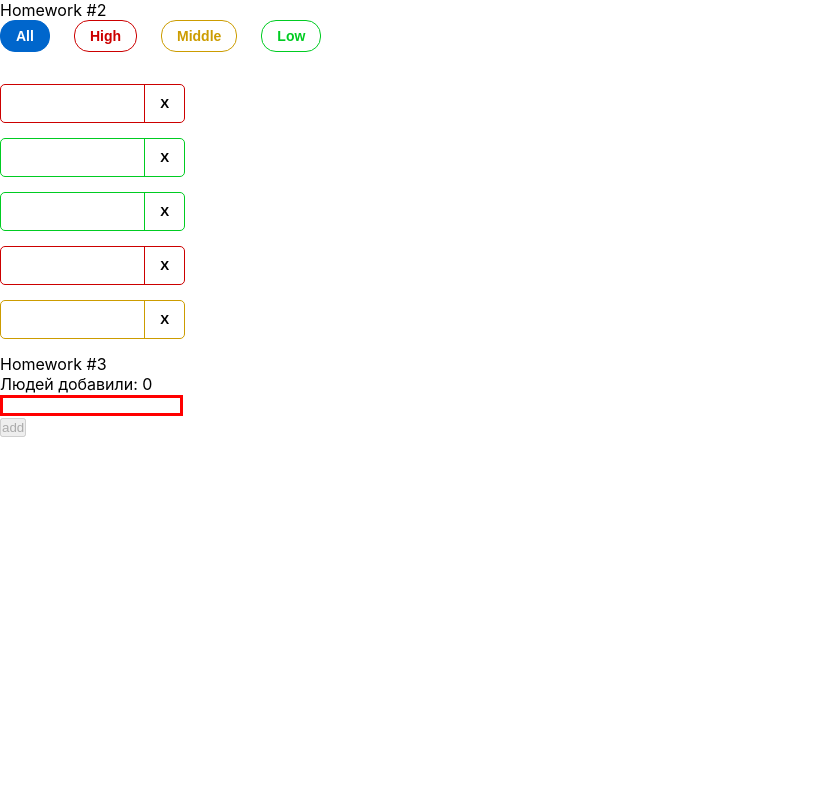
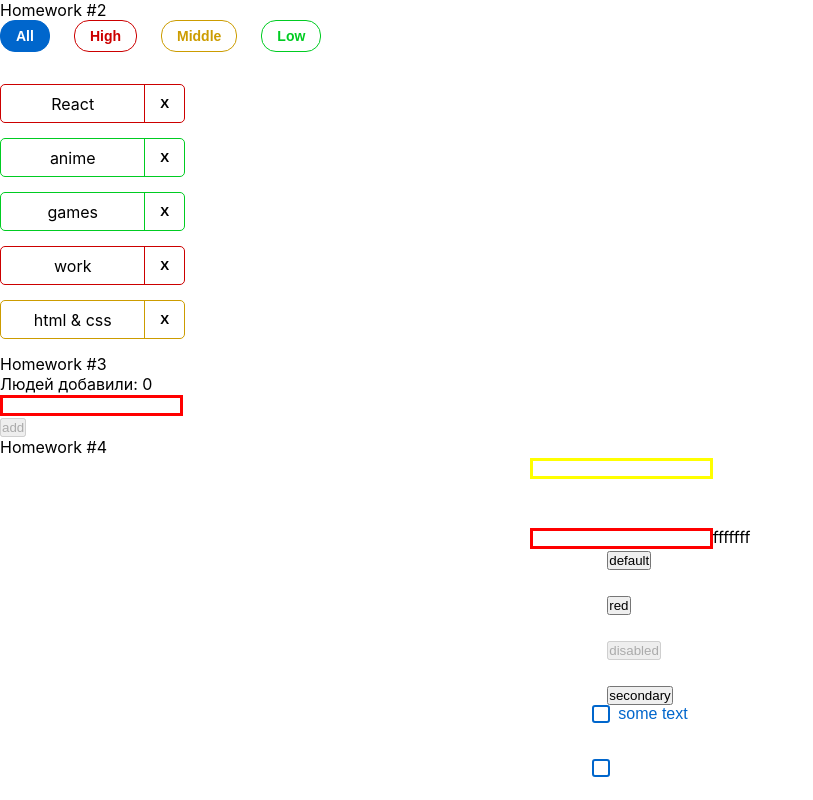
Before and after one commit to premakanda/hw_ign, a React (Create React App) app: page / in a window 1280 px wide. Shown: the whole page, without its empty margins (0-813 px from the left). Built offline with nearby package versions, Linux system fonts and the light colour scheme.

Commit message:
add hw324

```diff
--- a/src/s1-main/App.tsx
+++ b/src/s1-main/App.tsx
@@ -12,7 +12,7 @@ function App() {
 
             <HW2/>
             <HW3/>
-            {/*<HW4/>*/}
+            <HW4/>
 
             {/*при выполнении дз 5 и более - закомментировать здесь дз 1-4, так как они есть внутри дз 5*/}
             {/*<HW5/>*/}
--- a/src/s2-homeworks/hw02/affairs/affair/Affair.tsx
+++ b/src/s2-homeworks/hw02/affairs/affair/Affair.tsx
@@ -25,7 +25,7 @@ function Affair(props: AffairPropsType) {
         >
             <div id={'hw2-name-' + props.affair._id} className={nameClass}>
                 {/*создаёт студент*/}
-
+                {props.affair.name}
                 {/**/}
             </div>
             <div id={'hw2-priority-' + props.affair._id} hidden>
```
